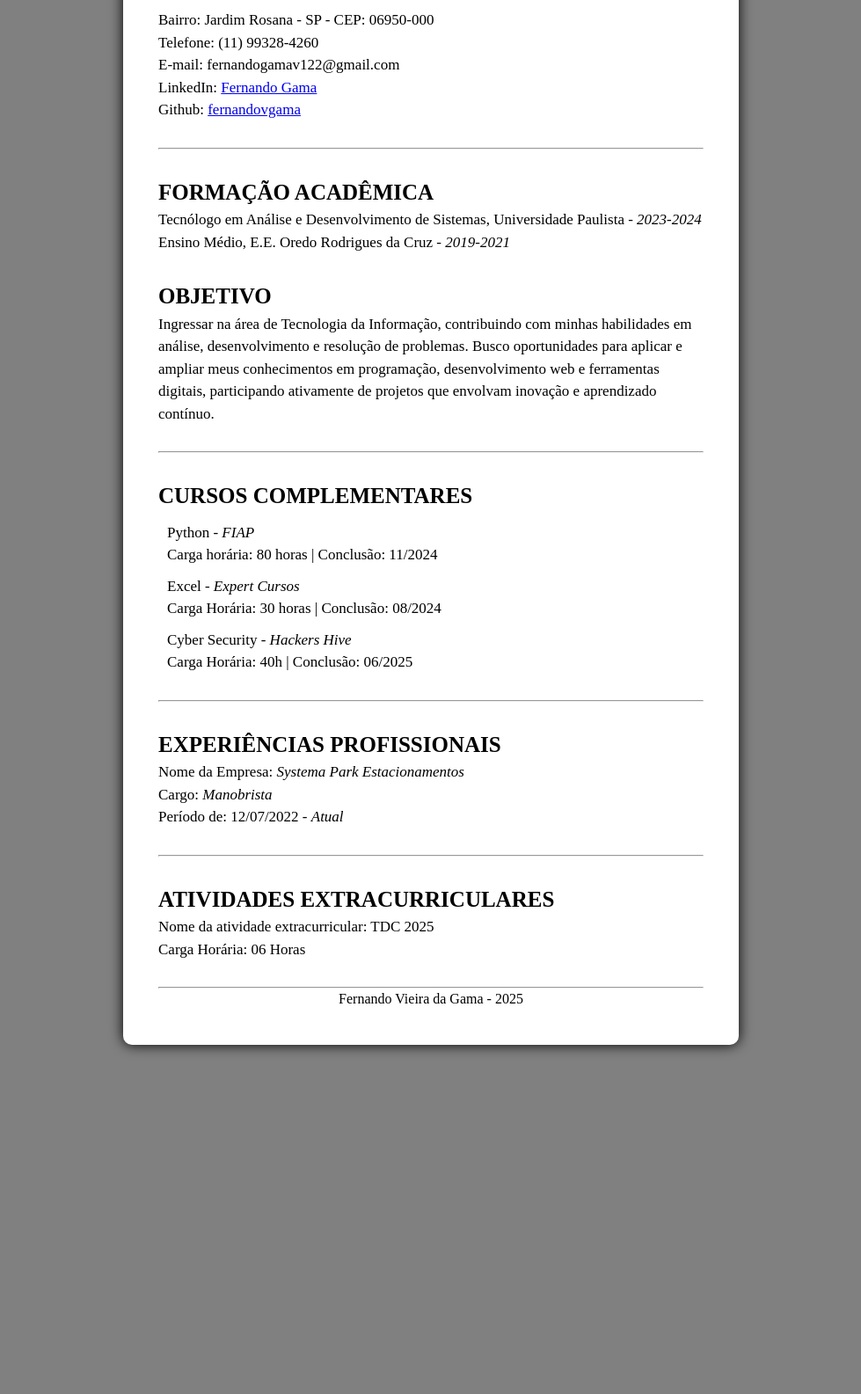
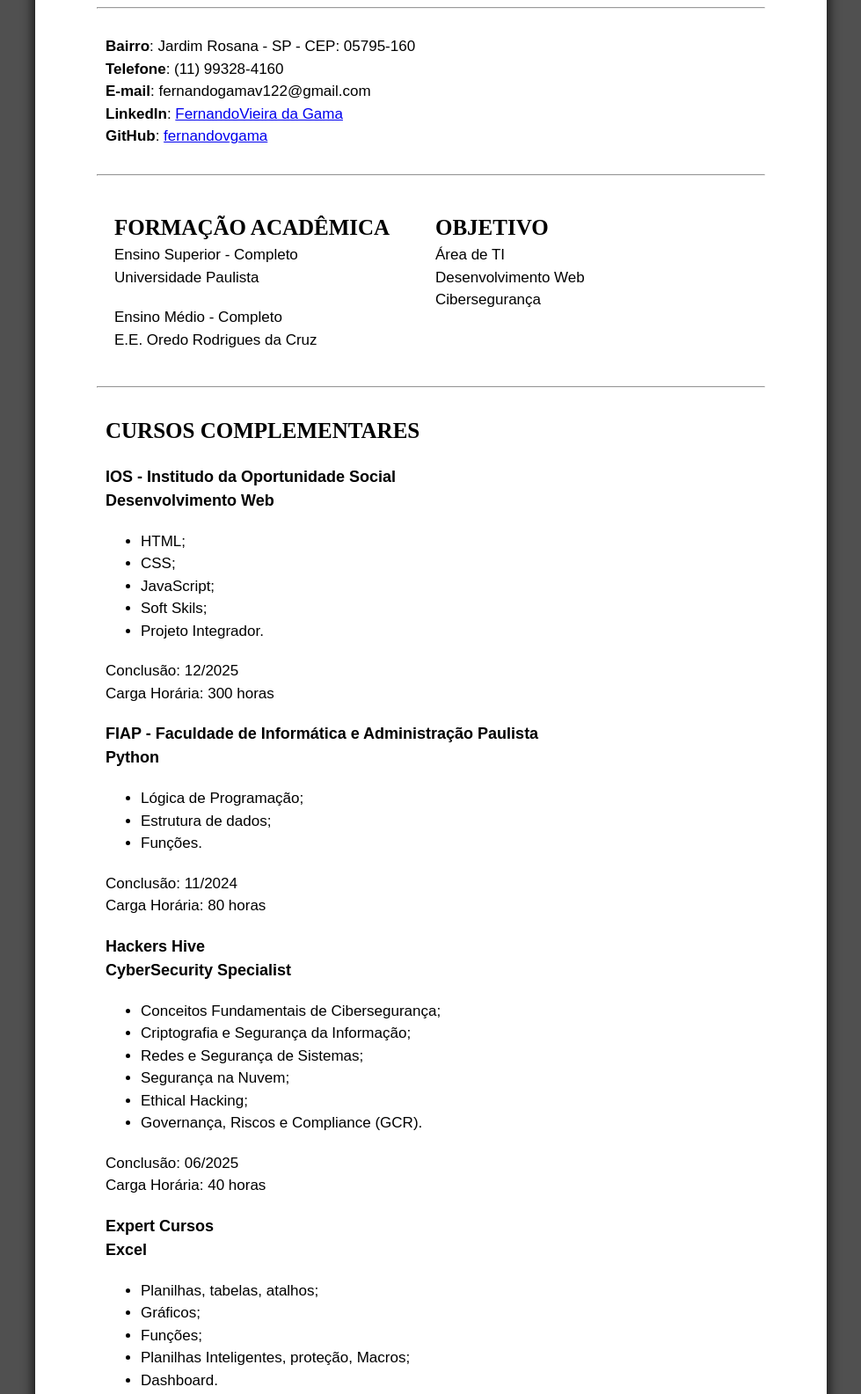
Before and after one commit to fernandovgama/curriculo-web-ios, a plain HTML site: page index.html in a window 1280 px wide. Shown: the part 200-1785 px from the top of the page at 88% size, without its empty margins (150-1129 px from the left). Before the commit the page ends 1428 px from the top, so only its background shows below. Drawn offline with Linux system fonts and the light colour scheme.

Commit message:
Realizado atualização de dados e mudança na formatação conforme solicitado

```diff
--- a/css/style.css
+++ b/css/style.css
@@ -5,16 +5,18 @@
 }
 
 body {
-  background-color: gray;
-  font-family: "Times New Roman", Times, serif;
+  background-color:
+  rgb(80, 80, 80);
+  font-family: Arial, Helvetica, sans-serif;
+  font-size: 16px;
 }
 
 .box {
   line-height: 1.5;
-  width: 700px;
+  width: 900px;
   background-color: white;
   margin: 40px auto;
-  padding: 40px;
+  padding: 70px;
   border-radius: 10px;
   box-shadow: 0px 0px 15px rgb(0, 0, 0);
 }
@@ -24,34 +26,71 @@ header {
   margin-bottom: 20px;
 }
 
+h1 {
+  font-family: 'Times New Roman', Times, serif;
+}
+
 .subtit {
+  font-family: 'Times New Roman', Times, serif;
   font-size: 20px;
   color: gray;
 }
 
-section {
-  font-size: 17px;
-  margin-bottom: 30px;
-  margin-top: 30px;
-}
-
-ul {
-  list-style: none;
-  padding-left: 10px;
-}
-
-.tit {
+h2 {
+  font-family: 'Times New Roman', Times, serif;
   font-size: 25px;
   font-weight: bold;
 }
 
+h3 {
+  font-size: 18px;
+  font-weight: bold;
+}
+
+hr {
+  width: 760px;
+  margin-left: 20px auto;
+  margin-right: 20px auto;
+}
+
+section {
+  font-size: 17px;
+  margin: 30px;
+  margin-left: 10px;
+}
+
+.caixa3 {
+  display: flex;
+  gap: 10px;
+}
+
+.formacao {
+  flex: 1;  /* cada um ocupa metade */
+  padding: 10px;
+}
+
+.superior {
+  margin-bottom: 20px;
+}
+
+.objetivo {
+  flex: 1;
+  padding: 10px;
+}
+
+ul {
+  padding-left: 10px;
+}
+
+.cursotitulo {
+  font-weight: bold;
+  margin-bottom: 20px;
+  margin-top: 20px;
+}
+
 .cursos {
-  margin: 10px;
-  display: flex;
+  margin: 20px;
+  margin-left: 30px;
   flex-wrap: wrap;
   gap: 10px
 }
-
-footer{
-  text-align: center;
-}
--- a/index.html
+++ b/index.html
@@ -14,76 +14,112 @@
       <h1>FERNANDO VIEIRA DA GAMA</h1>
       <h2 class="subtit">Brasileiro, solteiro, 23/01/2004</h2>
     </header>
-    <hr />
+    <hr>
 
     <!-- CAIXA 2 -->
 
     <section>
-      <p>Bairro: Jardim Rosana - SP - CEP: 06950-000 </p>
-      <p>Telefone: (11) 99328-4260</p>
-      <p>E-mail: fernandogamav122@gmail.com</p>
-      <p>LinkedIn: <a href="https://www.linkedin.com/in/fernandogama23/" target="_blank"> Fernando Gama</a></p>
-      <p>Github: <a href="https://github.com/fernandovgama" target="_blank">fernandovgama</a></p>
+      <p><strong>Bairro</strong>: Jardim Rosana - SP - CEP: 05795-160 </p>
+      <p><strong>Telefone</strong>: (11) 99328-4160</p>
+      <p><strong>E-mail</strong>: fernandogamav122@gmail.com</p>
+      <p><strong>LinkedIn</strong>: <a href="https://www.linkedin.com/in/fernandogama23/" target="_blank"> FernandoVieira da Gama</a></p>
+      <p><strong>GitHub</strong>: <a href="https://github.com/fernandovgama" target="_blank">fernandovgama</a></p>
     </section>
-    <hr />
+    <hr>
 
     <!-- CAIXA 3-->
 
-    <section>
-        <h2 class="tit">FORMAÇÃO ACADÊMICA</h2>
-        <p>Tecnólogo em Análise e Desenvolvimento de Sistemas, Universidade Paulista - <em>2023-2024</em></p>
-        <p>Ensino Médio, E.E. Oredo Rodrigues da Cruz - <em>2019-2021</em></p>
+    <section class="caixa3">
+      <div class="formacao">
+        <h2>FORMAÇÃO ACADÊMICA</h2>
+        <p class="superior">Ensino Superior - Completo <br>
+          Universidade Paulista </p>
+
+        <p>Ensino Médio - Completo <br>
+          E.E. Oredo Rodrigues da Cruz</p>
+      </div>
+
+      <div class="objetivo">
+        <h2>OBJETIVO</h2>
+        <p>Área de TI</p>
+        <p>Desenvolvimento Web</p>
+        <p>Cibersegurança</p>
+      </div>
     </section>
-
-    <section>
-        <h2 class="tit">OBJETIVO</h2>
-        <p>Ingressar na área de Tecnologia da Informação, contribuindo com minhas habilidades em análise, desenvolvimento e resolução de
-           problemas. Busco oportunidades para aplicar e ampliar meus conhecimentos em programação, desenvolvimento web e ferramentas digitais,
-           participando ativamente de projetos que envolvam inovação e aprendizado contínuo.
-        </p>
-    </section>
-    <hr />
+    <hr>
 
     <!-- CAIXA 4 -->
 
     <section>
-      <h2 class="tit">CURSOS COMPLEMENTARES</h2>
+      <h2>CURSOS COMPLEMENTARES</h2>
+      <h3 class="cursotitulo">IOS - Institudo da Oportunidade Social <br> Desenvolvimento Web</h3>
+      <div class="cursos">
+        <ul>
+          <li>HTML;</li>
+          <li>CSS;</li>
+          <li>JavaScript;</li>
+          <li>Soft Skils;</li>
+          <li>Projeto Integrador.</li>
+        </ul>
+      </div>
+      <p>Conclusão: 12/2025</p>
+      <p>Carga Horária: 300 horas</p>
 
+      <h3 class="cursotitulo">FIAP - Faculdade de Informática e Administração Paulista <br> Python</h3>
       <div class="cursos">
-        <p>Python - <em>FIAP</em> <br>
-         Carga horária: 80 horas | Conclusão: 11/2024</p>
+        <ul>
+          <li>Lógica de Programação;</li>
+          <li>Estrutura de dados;</li>
+          <li>Funções.</li>
+        </ul>
+      </div>
+      <p>Conclusão: 11/2024</p>
+      <p>Carga Horária: 80 horas</p>
 
-        <p>Excel - <em>Expert Cursos</em> <br>
-          Carga Horária: 30 horas | Conclusão: 08/2024 </p>
+      <h3 class="cursotitulo">Hackers Hive <br> CyberSecurity Specialist</h3>
+      <div class="cursos">
+        <ul>
+          <li>Conceitos Fundamentais de Cibersegurança;</li>
+          <li>Criptografia e Segurança da Informação;</li>
+          <li>Redes e Segurança de Sistemas;</li>
+          <li>Segurança na Nuvem;</li>
+          <li>Ethical Hacking;</li>
+          <li>Governança, Riscos e Compliance (GCR).</li>
+        </ul>
+      </div>
+      <p>Conclusão: 06/2025</p>
+      <p>Carga Horária: 40 horas</p>
 
-        <p>Cyber Security -<em> Hackers Hive</em> <br>
-          Carga Horária: 40h | Conclusão: 06/2025</p>
+      <h3 class="cursotitulo">Expert Cursos <br> Excel</h3>
+      <div class="cursos">
+        <ul>
+          <li>Planilhas, tabelas, atalhos;</li>
+          <li>Gráficos;</li>
+          <li>Funções;</li>
+          <li>Planilhas Inteligentes, proteção, Macros;</li>
+          <li>Dashboard.</li>
+        </ul>
       </div>
+      <p>Conclusão: 08/2024</p>
+      <p>Carga Horária: 30 horas</p>
     </section>
-    <hr />
-
+    <hr>
     <!-- CAIXA 5 -->
 
     <section>
-      <h2 class="tit">EXPERIÊNCIAS PROFISSIONAIS</h2>
-      <p>Nome da Empresa: <em>Systema Park Estacionamentos</em></p>
-      <p>Cargo: <em>Manobrista</em></p>
-      <p>Período de: 12/07/2022 - <em>Atual</em></p>
+      <h2>EXPERIÊNCIAS PROFISSIONAIS</h2>
+      <p>Nome da Empresa: Systema Park Estacionamentos</p>
+      <p>Cargo: Manobrista</p>
+      <p>Período de: 12/07/2022 - Atual</p>
     </section>
-    <hr />
-
+    <hr>
     <!-- CAIXA6 -->
 
     <section>
-      <h2 class="tit">ATIVIDADES EXTRACURRICULARES</h2>
-      <p>Nome da atividade extracurricular: TDC 2025</p>
+      <h2>ATIVIDADES EXTRACURRICULARES</h2>
+      <p>The Developer’s Conference</p>
       <p>Carga Horária: 06 Horas</p>
     </section>
-    <hr>
-
-    <footer>
-      Fernando Vieira da Gama - 2025
-    </footer>
   </div>
 </body>
 
```
